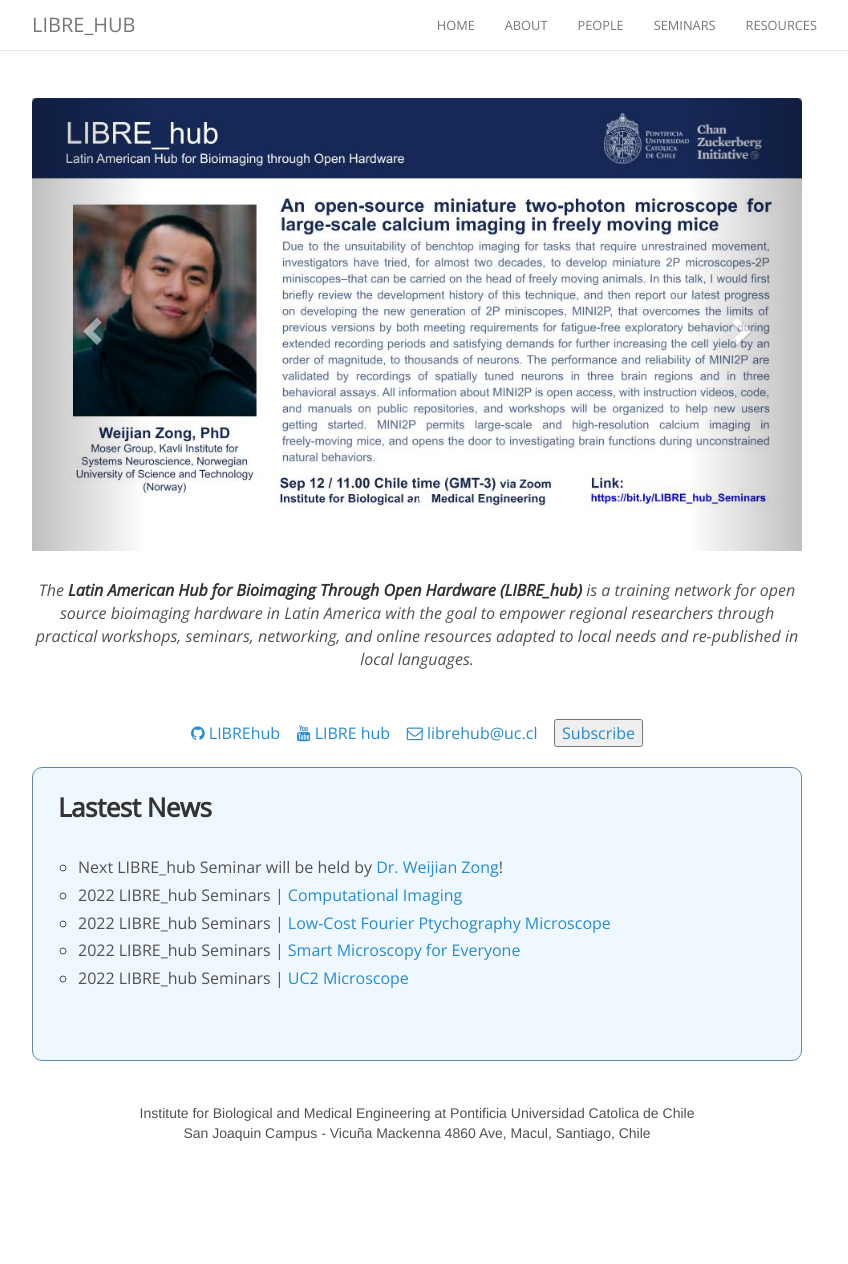
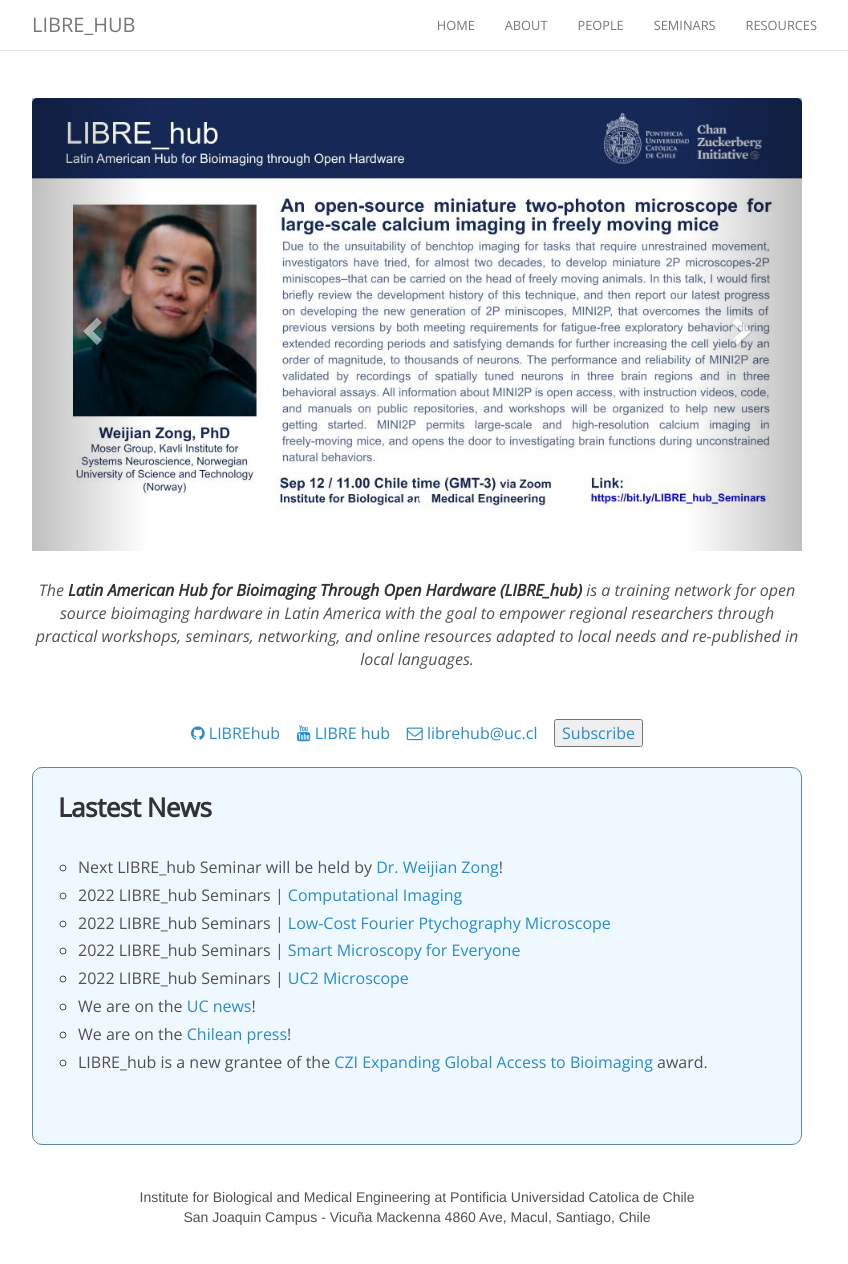
Before and after one commit to LIBREhub/LIBREhub.github.io, a Jekyll site: the page built from index.html, in a window 1280 px wide and 1269 px high. Shown: the top 1264 px of the window, without its empty margins (223-1071 px from the left). Built offline with Jekyll 4.4.1, drawn with Linux system fonts in a browser that asks for light colours; nearby versions of some CDN libraries; comment, search, counter and statistics services are not loaded.

Commit message:
Update news.yml

```diff
--- a/_data/news.yml
+++ b/_data/news.yml
@@ -12,3 +12,12 @@
 
 - date: 2022-05-23
   details: 2022 LIBRE_hub Seminars | <a href="https://youtu.be/ivhmaaL3dRM">UC2 Microscope</a>
+
+- date: 2021-11-23
+  details: We are on the <a href="https://youtu.be/ivhmaaL3dRM">UC news</a>!
+
+- date: 2021-11-22
+  details: We are on the <a href="https://www.biobiochile.cl/noticias/ciencia-y-tecnologia/ciencia/2021/11/22/cientificos-chilenos-son-reconocidos-por-la-fundacion-de-mark-zuckerberg-y-priscilla-chan.shtml">Chilean press</a>!
+
+- date: 2021-11-20
+  details: LIBRE_hub is a new grantee of the <a href="https://chanzuckerberg.com/imaging/latin-american-hub-for-bioimaging-through-open-hardware/">CZI Expanding Global Access to Bioimaging</a> award.
```
